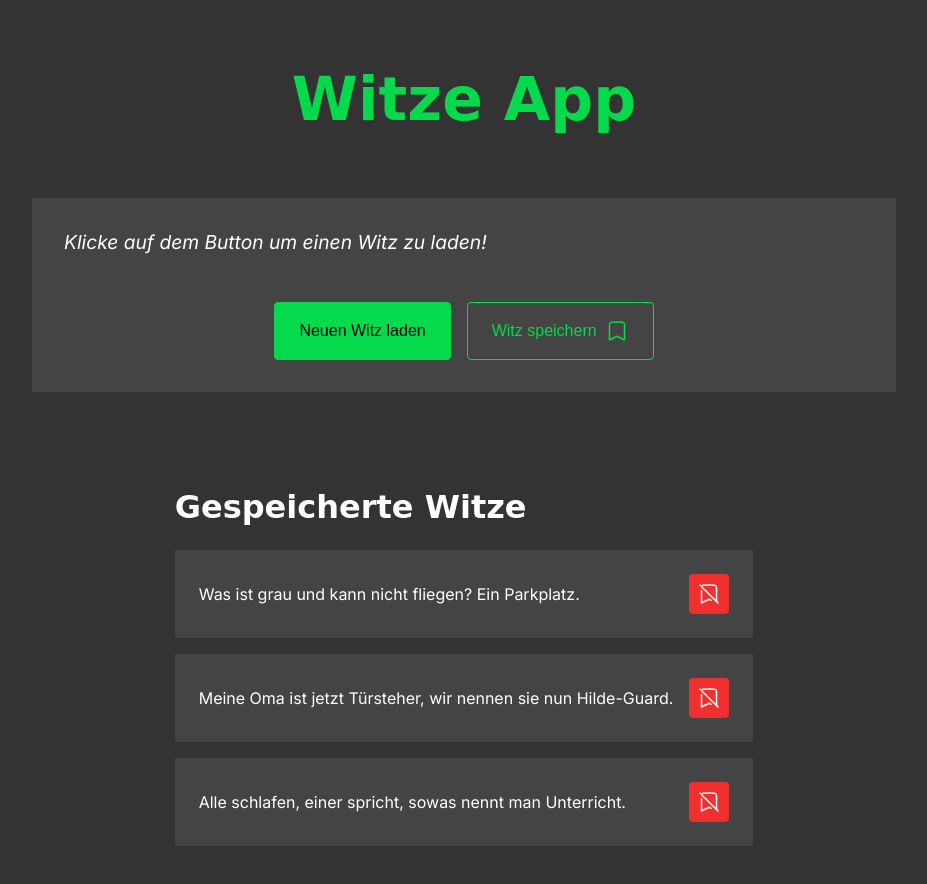
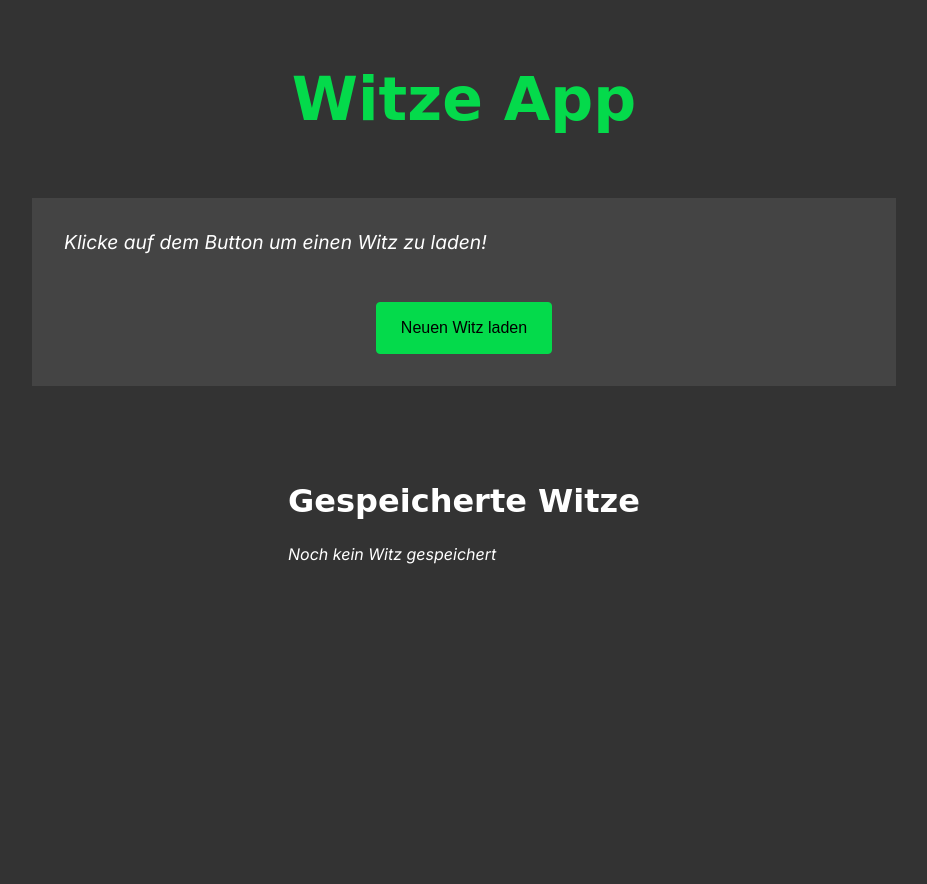
Before and after one commit to andre-herter/witze-app, a website built with Vite: page index.html in a window 1280 px wide. Shown: the whole page, without its empty margins (176-1103 px from the left). After the commit the page ends 800 px from the top, so only its background shows below. Built offline with nearby package versions, Linux system fonts and the light colour scheme; a web font is replaced by a local one.

Commit message:
Add store.js

```diff
--- a/index.html
+++ b/index.html
@@ -14,7 +14,10 @@
         </p>
         <div class="current-joke__buttons">
           <button class="current-joke__load" href="#">Neuen Witz laden</button>
-          <button class="current-joke__save" href="#">
+          <button
+            class="current-joke__save current-joke__save--disabled"
+            href="#"
+          >
             Witz speichern
             <svg
               xmlns="http://www.w3.org/2000/svg"
@@ -35,73 +38,7 @@
       </div>
       <div class="saved-jokes">
         <h2 class="saved-jokes__title">Gespeicherte Witze</h2>
-        <div class="saved-jokes__list">
-          <div class="saved-joke">
-            <p class="saved-joke__text">
-              Was ist grau und kann nicht fliegen? Ein Parkplatz.
-            </p>
-            <button class="saved-joke__remove">
-              <svg
-                xmlns="http://www.w3.org/2000/svg"
-                fill="none"
-                viewBox="0 0 24 24"
-                stroke-width="1.5"
-                stroke="currentColor"
-                class="saved-joke__remove-icon"
-              >
-                <path
-                  stroke-linecap="round"
-                  stroke-linejoin="round"
-                  d="m3 3 1.664 1.664M21 21l-1.5-1.5m-5.485-1.242L12 17.25 4.5 21V8.742m.164-4.078a2.15 2.15 0 0 1 1.743-1.342 48.507 48.507 0 0 1 11.186 0c1.1.128 1.907 1.077 1.907 2.185V19.5M4.664 4.664 19.5 19.5"
-                />
-              </svg>
-            </button>
-          </div>
-
-          <div class="saved-joke">
-            <p class="saved-joke__text">
-              Meine Oma ist jetzt Türsteher, wir nennen sie nun Hilde-Guard.
-            </p>
-            <button class="saved-joke__remove">
-              <svg
-                xmlns="http://www.w3.org/2000/svg"
-                fill="none"
-                viewBox="0 0 24 24"
-                stroke-width="1.5"
-                stroke="currentColor"
-                class="saved-joke__remove-icon"
-              >
-                <path
-                  stroke-linecap="round"
-                  stroke-linejoin="round"
-                  d="m3 3 1.664 1.664M21 21l-1.5-1.5m-5.485-1.242L12 17.25 4.5 21V8.742m.164-4.078a2.15 2.15 0 0 1 1.743-1.342 48.507 48.507 0 0 1 11.186 0c1.1.128 1.907 1.077 1.907 2.185V19.5M4.664 4.664 19.5 19.5"
-                />
-              </svg>
-            </button>
-          </div>
-
-          <div class="saved-joke">
-            <p class="saved-joke__text">
-              Alle schlafen, einer spricht, sowas nennt man Unterricht.
-            </p>
-            <button class="saved-joke__remove">
-              <svg
-                xmlns="http://www.w3.org/2000/svg"
-                fill="none"
-                viewBox="0 0 24 24"
-                stroke-width="1.5"
-                stroke="currentColor"
-                class="saved-joke__remove-icon"
-              >
-                <path
-                  stroke-linecap="round"
-                  stroke-linejoin="round"
-                  d="m3 3 1.664 1.664M21 21l-1.5-1.5m-5.485-1.242L12 17.25 4.5 21V8.742m.164-4.078a2.15 2.15 0 0 1 1.743-1.342 48.507 48.507 0 0 1 11.186 0c1.1.128 1.907 1.077 1.907 2.185V19.5M4.664 4.664 19.5 19.5"
-                />
-              </svg>
-            </button>
-          </div>
-        </div>
+        <div class="saved-jokes__list"></div>
       </div>
     </div>
     <script type="module" src="/src/main.js"></script>
--- a/src/main.js
+++ b/src/main.js
@@ -1,13 +1,70 @@
 import "/styles/main.scss";
 import { getApi } from "./api";
+import { getSavedJoke, saveJoke } from "./store";
 
 const currentJokeEl = document.querySelector(".current-joke__text");
 const loadButton = document.querySelector(".current-joke__load");
+const saveButton = document.querySelector(".current-joke__save");
+const savedJokesListEl = document.querySelector(".saved-jokes__list");
+
+let currentJoke = "";
 
 async function loadNewJoke() {
   const joke = await getApi();
 
+  if (!currentJoke) {
+    saveButton.classList.remove("current-joke__save--disabled");
+  }
+
+  currentJoke = joke;
   currentJokeEl.innerText = joke;
 }
 
+function saveCurrentJoke() {
+  if (currentJoke) {
+    saveJoke(currentJoke);
+    renderSavedJoke();
+  }
+}
+
+function renderSavedJoke() {
+  const savedJokes = getSavedJoke();
+
+  let html = "";
+
+  savedJokes.forEach((joke) => {
+    html += `
+          <div class="saved-joke">
+            <p class="saved-joke__text">
+              ${joke}
+            </p>
+            <button class="saved-joke__remove">
+              <svg
+                xmlns="http://www.w3.org/2000/svg"
+                fill="none"
+                viewBox="0 0 24 24"
+                stroke-width="1.5"
+                stroke="currentColor"
+                class="saved-joke__remove-icon"
+              >
+                <path
+                  stroke-linecap="round"
+                  stroke-linejoin="round"
+                  d="m3 3 1.664 1.664M21 21l-1.5-1.5m-5.485-1.242L12 17.25 4.5 21V8.742m.164-4.078a2.15 2.15 0 0 1 1.743-1.342 48.507 48.507 0 0 1 11.186 0c1.1.128 1.907 1.077 1.907 2.185V19.5M4.664 4.664 19.5 19.5"
+                />
+              </svg>
+            </button>
+          </div>
+
+    `;
+  });
+
+  if (!html) html = "<em>Noch kein Witz gespeichert</em>";
+
+  savedJokesListEl.innerHTML = html;
+}
+
 loadButton.addEventListener("click", loadNewJoke);
+saveButton.addEventListener("click", saveCurrentJoke);
+
+renderSavedJoke();
--- /dev/null
+++ b/src/store.js
@@ -0,0 +1,17 @@
+const LOCAL_STORAGE_KEY = "jokes";
+
+export function getSavedJoke() {
+  return JSON.parse(localStorage.getItem(LOCAL_STORAGE_KEY)) || [];
+}
+
+export function saveJoke(joke) {
+  const savedJokes = getSavedJoke();
+
+  if (savedJokes.find((saveJoke) => saveJoke === joke)) {
+    alert("Witz wurde bereits gespeichert");
+    return;
+  }
+
+  const newSavedJokes = [joke, ...savedJokes];
+  localStorage.setItem(LOCAL_STORAGE_KEY, JSON.stringify(newSavedJokes));
+}
--- a/styles/main.scss
+++ b/styles/main.scss
@@ -84,6 +84,10 @@ body {
     align-items: center;
     justify-content: center;
     gap: 0.5rem;
+
+    &--disabled {
+      display: none;
+    }
   }
 
   &__save-icon {
```
